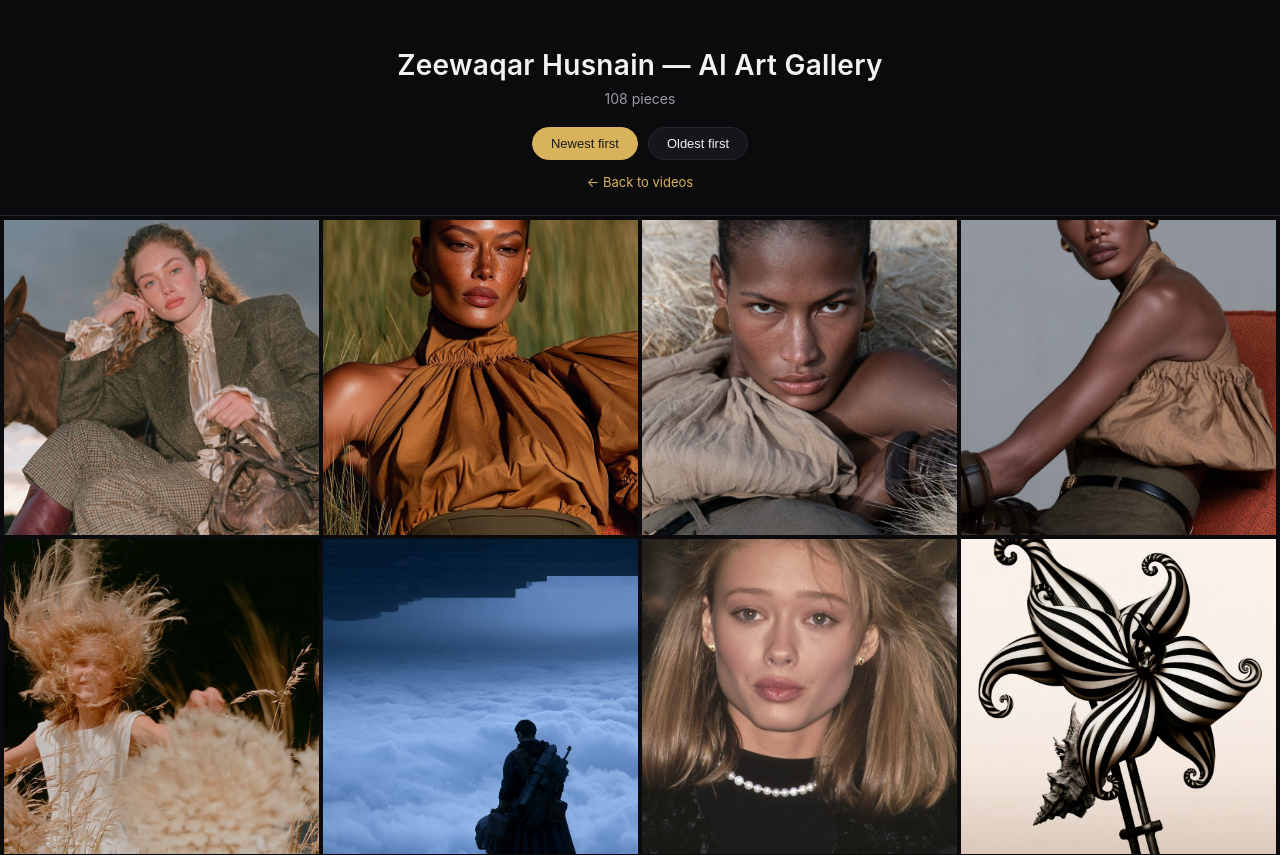
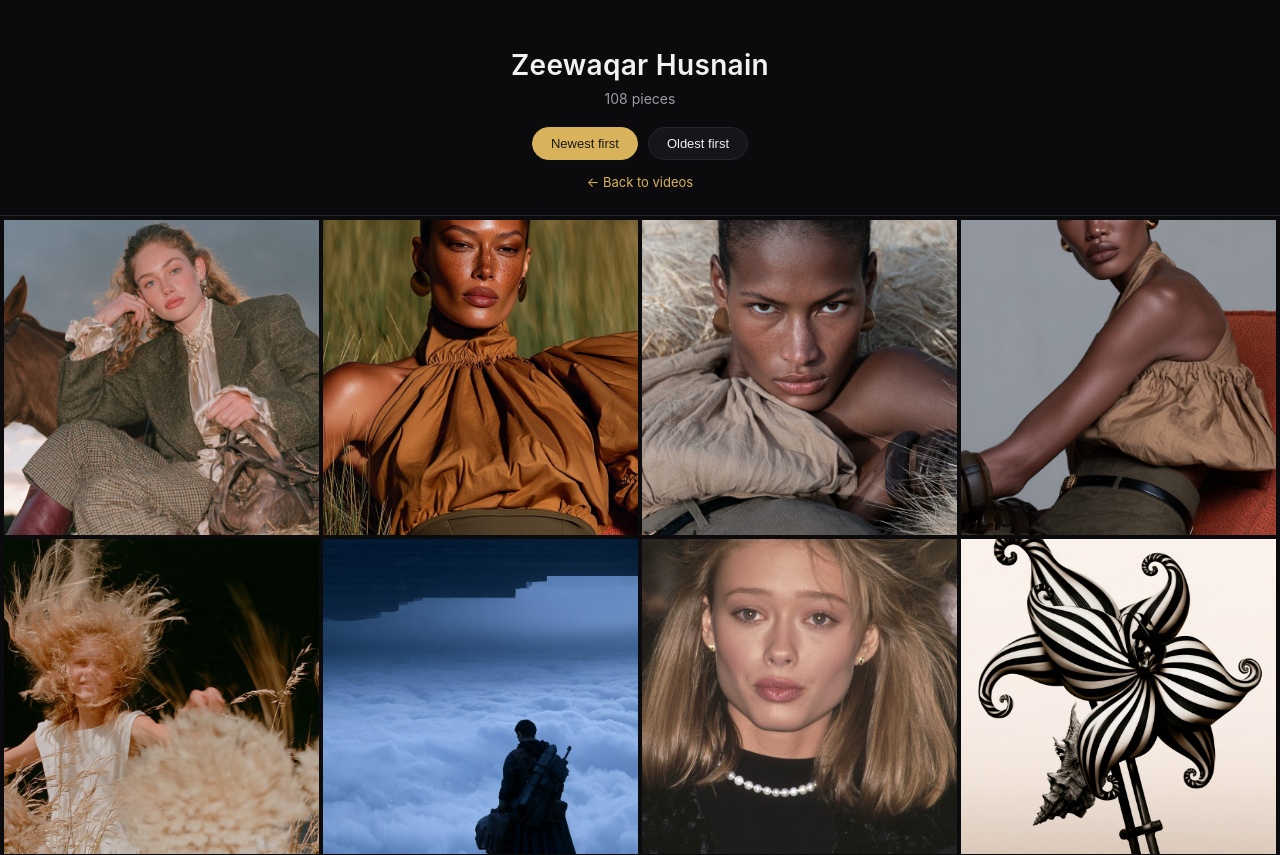
Before and after one commit to zee1973/zee-gallery, a plain HTML site: page images.html in a window 1280 px wide. Shown: the top 855 px of the page. Drawn offline with Linux system fonts and the light colour scheme.

Commit message:
Simplify headers to just the name, no subtitle
Removes 'AI Art Gallery' and '— Videos' labels since the work spans
both 3D and AI-made pieces, not just AI. Just the name now, on both
pages.

Co-Authored-By: Claude Sonnet 5 <noreply@anthropic.com>
Claude-Session: https://claude.ai/code/session_01L9k8FsnoVCUumEXnq9eYwj

```diff
--- a/images.html
+++ b/images.html
@@ -3,7 +3,7 @@
 <head>
 <meta charset="UTF-8">
 <meta name="viewport" content="width=device-width, initial-scale=1.0">
-<title>Zeewaqar Husnain — AI Art Gallery</title>
+<title>Zeewaqar Husnain</title>
 <style>
   :root {
     --bg: #0b0b0d;
@@ -179,7 +179,7 @@
 <body>
 
 <header>
-  <h1>Zeewaqar Husnain — AI Art Gallery</h1>
+  <h1>Zeewaqar Husnain</h1>
   <p id="countLabel">Loading…</p>
   <div class="controls">
     <button id="sortNewest" class="active">Newest first</button>
```
Also changed, not shown: index.html (+2 -2 lines).
